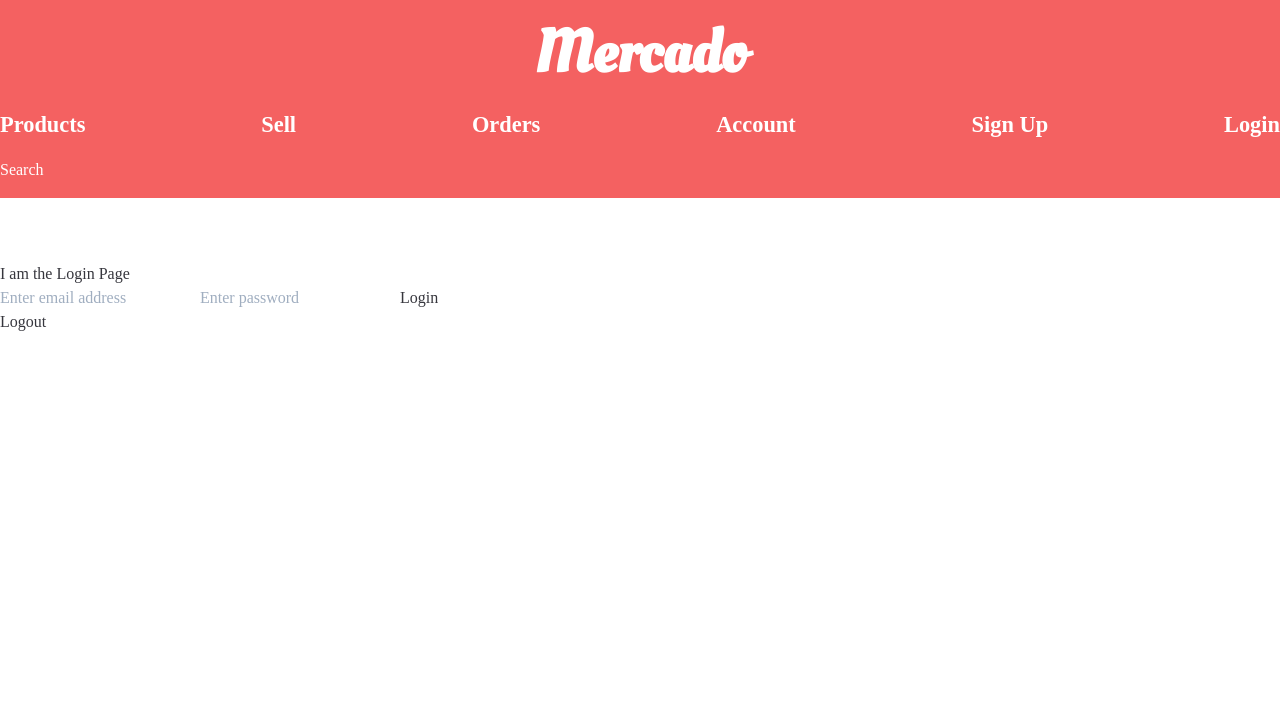
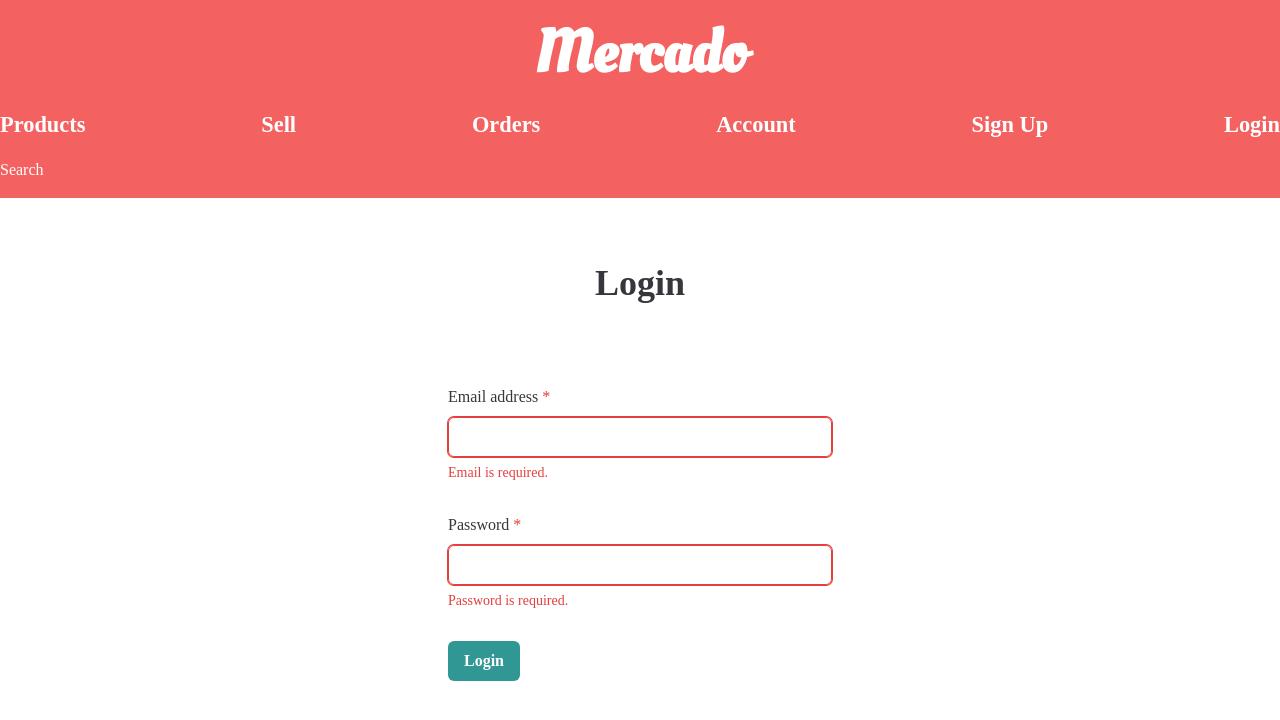
Before and after one commit to akshaypatel99/mercado, a Next.js app in the folder frontend/: page /login in a window 1280 px wide. Shown: the top 720 px of the page. Built offline with nearby package versions, Linux system fonts and the light colour scheme; no server answers; a web font is replaced by a local one; what apollo-upload-client would draw is missing.

Commit message:
Update Login page and form

```diff
--- /dev/null
+++ b/frontend/components/LoginForm.tsx
@@ -0,0 +1,111 @@
+import React, { useState, useContext, useEffect } from 'react';
+import { gql, useMutation } from '@apollo/client';
+import {
+	FormControl,
+	FormLabel,
+	FormErrorMessage,
+	FormHelperText,
+	Input,
+	Center,
+	Box,
+	Button,
+	Heading,
+} from '@chakra-ui/react';
+import { AuthContext } from '../context/auth';
+
+const LOGIN = gql`
+	mutation Login($input: LoginInput) {
+		login(input: $input) {
+			message
+			user {
+				_id
+				name
+				email
+				role
+				userProducts {
+					_id
+					name
+				}
+				userOrders {
+					_id
+				}
+			}
+		}
+	}
+`;
+
+export default function LoginForm() {
+	const [email, setEmail] = useState('');
+	const [password, setPassword] = useState('');
+	const auth = useContext(AuthContext);
+
+	const [login, { data, loading, error, reset }] = useMutation(LOGIN);
+
+	useEffect(() => {
+		auth?.setUser(data?.login?.user);
+	}, [data]);
+
+	async function handleLogin(e: React.SyntheticEvent) {
+		e.preventDefault();
+		await login({
+			variables: {
+				input: {
+					email,
+					password,
+				},
+			},
+		});
+	}
+
+	const isEmailError = email === '';
+	const isPasswordError = password === '';
+
+	return (
+		<Box>
+			<Center mb='16'>
+				<Heading>{auth.user ? `Welcome ${auth.user.name}!` : 'Login'}</Heading>
+			</Center>
+			<Center>
+				{error && <Box>{error?.message}</Box>}
+				<form onSubmit={handleLogin}>
+					<FormControl isRequired isInvalid={isEmailError} my='4'>
+						<FormLabel htmlFor='email'>Email address</FormLabel>
+						<Input
+							w='sm'
+							id='email'
+							type='email'
+							value={email}
+							onChange={(e) => setEmail(e.target.value)}
+						/>
+						{!isEmailError ? (
+							<FormHelperText>We'll never share your email.</FormHelperText>
+						) : (
+							<FormErrorMessage>Email is required.</FormErrorMessage>
+						)}
+					</FormControl>
+					<FormControl isRequired isInvalid={isEmailError} my='8'>
+						<FormLabel htmlFor='password'>Password</FormLabel>
+						<Input
+							w='sm'
+							id='password'
+							type='password'
+							value={password}
+							onChange={(e) => setPassword(e.target.value)}
+						/>
+						{isPasswordError && (
+							<FormErrorMessage>Password is required.</FormErrorMessage>
+						)}
+					</FormControl>
+					<Button
+						type='submit'
+						variant='solid'
+						isLoading={loading}
+						colorScheme='teal'
+					>
+						Login
+					</Button>
+				</form>
+			</Center>
+		</Box>
+	);
+}
--- a/frontend/pages/login.tsx
+++ b/frontend/pages/login.tsx
@@ -1,84 +1,5 @@
-import { GetServerSideProps } from 'next';
-import React, { useState } from 'react';
-import { gql, useMutation } from '@apollo/client';
-
-const LOGIN = gql`
-	mutation Login($input: LoginInput) {
-		login(input: $input) {
-			message
-			user {
-				_id
-				name
-				email
-				role
-			}
-		}
-	}
-`;
+import LoginForm from '../components/LoginForm';
 
 export default function Login() {
-	const [email, setEmail] = useState('');
-	const [password, setPassword] = useState('');
-	const [login, { data, loading, error }] = useMutation(LOGIN);
-	const [logout, { data: logoutData }] = useMutation(gql`
-		mutation Logout {
-			logout
-		}
-	`);
-
-	async function handleLogin(e: React.SyntheticEvent) {
-		e.preventDefault();
-		const { data } = await login({
-			variables: {
-				input: {
-					email,
-					password,
-				},
-			},
-		});
-		if (data && data.login.user) {
-			console.log(data.login.user);
-		}
-	}
-
-	async function handleLogout(e: React.SyntheticEvent) {
-		e.preventDefault();
-		await logout();
-	}
-
-	return (
-		<div className=''>
-			I am the Login Page
-			{error && <p>{error.message}</p>}
-			{data && data.login.user.name}
-			<form className='flex flex-col' onSubmit={handleLogin}>
-				<input
-					className=''
-					type='email'
-					name='email'
-					placeholder='Enter email address'
-					value={email}
-					onChange={(e) => setEmail(e.target.value)}
-				/>
-				<input
-					className=''
-					type='password'
-					name='password'
-					placeholder='Enter password'
-					value={password}
-					onChange={(e) => setPassword(e.target.value)}
-				/>
-				<button type='submit'>Login</button>
-			</form>
-			<button type='submit' onClick={handleLogout}>
-				Logout
-			</button>
-		</div>
-	);
+	return <LoginForm />;
 }
-
-export const getServerSideProps: GetServerSideProps = async ({ req }) => {
-	return {
-		props: {},
-	};
-};
```
